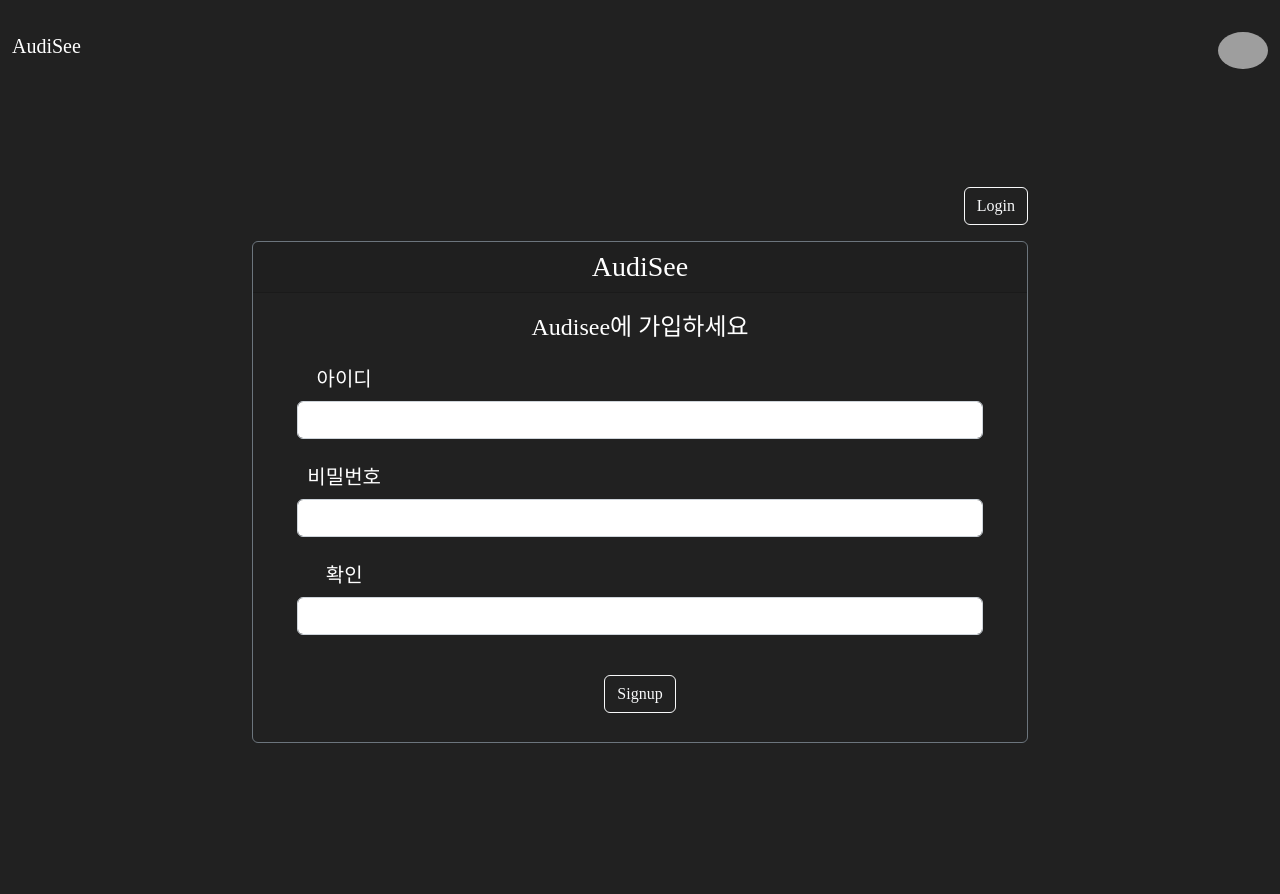
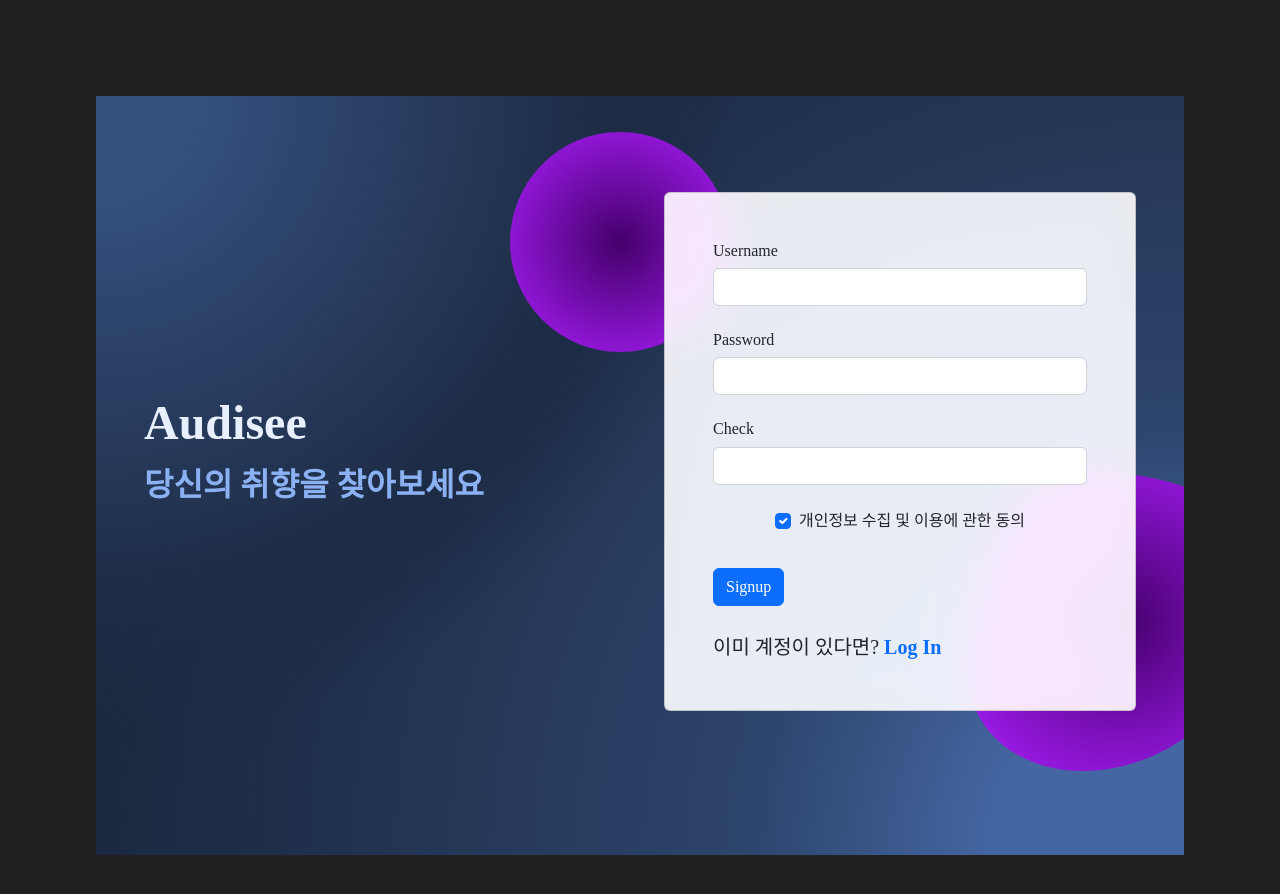
Before and after one commit to zacinthepark/audisee, a Vue app in the folder vue-audisee/: page /signup in a window 1280 px wide. Shown: the top 894 px of the page. Before the commit the page ends 839 px from the top, so only its background shows below. Built offline with nearby package versions, Linux system fonts and the light colour scheme; grey boxes are pictures that could not be loaded.

Commit message:
update login

```diff
--- a/vue-audisee/src/App.vue
+++ b/vue-audisee/src/App.vue
@@ -1,7 +1,6 @@
 <template>
   <div id="app">
     <!-- NavBar 자체를 로그인 되면 보이게 추후 수정 -->
-    <NavBar />
     <div class="m-5 p-5">
       <router-view />
     </div>
@@ -9,13 +8,9 @@
 </template>
 
 <script>
-import NavBar from "@/components/NavBar.vue";
-
 export default {
   name: "App",
-  components: {
-    NavBar,
-  },
+  components: {},
 };
 </script>
 
--- a/vue-audisee/src/views/HomeView.vue
+++ b/vue-audisee/src/views/HomeView.vue
@@ -1,21 +1,27 @@
+<!-- Background image -->
 <template>
   <!-- Background image -->
-  <div class="container" style="height: 70vh">
-    <div class="d-flex justify-content-center align-items-center h-100">
-      <div class="text-white">
-        <h1 class="mb-3 fw-normal">오늘은 어떤 영화를 시청하셨나요</h1>
-        <br />
-        <!-- 라우터 링크 하얀색으로 바꾸기 -->
-        <router-link :to="{ name: 'SearchView' }">
-          <b-iconstack animation="cylon-vertical" rotate="90">
-            <b-icon stacked icon="chevron-right" shift-h="-4"></b-icon>
-            <b-icon stacked icon="chevron-right" shift-h="0"></b-icon>
-            <b-icon stacked icon="chevron-right" shift-h="4"></b-icon>
-          </b-iconstack>
-        </router-link>
+  <div class="bg-image shadow-2-strong">
+    <div>
+      <div
+        class="container d-flex align-items-center justify-content-center text-center h-100"
+      >
+        <div class="text-white">
+          <h1 class="mb-3">방금 영화를 시청하셨나요?</h1>
+          <br />
+          <router-link
+            :to="{ name: 'SearchView' }"
+            class="btn btn-outline-light btn-lg m-2"
+            role="button"
+            rel="nofollow"
+            target="_blank"
+            >START Audisee</router-link
+          >
+        </div>
       </div>
     </div>
   </div>
+  <!-- Background image -->
 </template>
 
 <script>
@@ -24,4 +30,15 @@ export default {
 };
 </script>
 
-<style></style>
+<style>
+/* Height for devices larger than 576px */
+@media (min-width: 992px) {
+  #intro {
+    margin-top: -58.59px;
+  }
+}
+
+.navbar .nav-link {
+  color: #fff !important;
+}
+</style>
--- a/vue-audisee/src/views/LoginView.vue
+++ b/vue-audisee/src/views/LoginView.vue
@@ -1,53 +1,78 @@
 <template>
-  <div class="text-white container" style="width: 800px">
-    <router-link
-      :to="{ name: 'SignupView' }"
-      class="d-grid pb-3 gap-2 d-md-flex justify-content-md-end text-decoration-none"
+  <!-- Section: Design Block -->
+  <section class="background-radial-gradient overflow-hidden">
+    <div class="container px-4 py-5 px-md-5 text-center text-lg-start my-5">
+      <div class="row gx-lg-5 align-items-center mb-5">
+        <div class="col-lg-6 mb-5 mb-lg-0" style="z-index: 10">
+          <h1
+            class="my-5 display-5 fw-bold ls-tight"
+            style="color: hsl(218, 81%, 95%)"
           >
-      <button class="btn btn-outline-light" type="button">Signup</button>
-    </router-link>
-    <div class="card bg-transparent border-secondary">
-      <h3 class="card-header">
-        <b-navbar-brand href="Home" class="text-white tw-bold"
-          >AudiSee</b-navbar-brand
+            Audisee <br />
+            <span class="fs-2" style="color: hsl(218, 81%, 75%)"
+              >당신의 취향을 찾아보세요</span
             >
-      </h3>
-      <div class="card-body">
-        <h4 class="card-subtitle my-1">Audisee에 로그인하세요</h4>
+          </h1>
+        </div>
+
+        <div class="col-lg-6 mb-5 mb-lg-0 position-relative">
+          <div
+            id="radius-shape-1"
+            class="position-absolute rounded-circle shadow-5-strong"
+          ></div>
+          <div
+            id="radius-shape-2"
+            class="position-absolute shadow-5-strong"
+          ></div>
+
+          <div class="card bg-glass">
+            <div class="card-body px-4 py-5 px-md-5">
               <form @submit.prevent="logIn">
-          <div class="m-3 row card-text fs-5">
-            <label for="username" class="col-sm-2 col-form-label"
-              >아이디
-            </label>
-            <div>
+                <!-- User input -->
+                <div class="form-outline mb-4">
+                  <h6 class="text-start">Username</h6>
                   <input
+                    value="Username"
+                    v-model="username"
                     type="text"
+                    id="username"
                     class="form-control"
-                id="username"
-                v-model="username"
                   />
                 </div>
+
+                <!-- Password input -->
+                <div class="form-outline mb-4">
+                  <h6 class="text-start">Password</h6>
+                  <input
+                    value="Password"
+                    v-model="password"
+                    type="password"
+                    id="password"
+                    class="form-control"
+                  />
                 </div>
-          <div class="m-3 row card-text fs-5">
-            <label for="password" class="col-sm-2 col-form-label"
-              >비밀번호
-            </label>
-            <div>
-              <input
-                type="password"
-                class="form-control"
-                id="password"
-                v-model="password"
-              /><br />
-            </div>
-          </div>
-          <button type="submit" value="LogIn" class="btn btn-outline-light">
+
+                <!-- Submit button -->
+                <button type="submit" class="btn btn-primary btn-block mb-4">
                   Login
                 </button>
               </form>
+              <div>
+                <p class="mb-0 fs-5">
+                  아직 계정이 없나요?
+                  <router-link
+                    :to="{ name: 'SignupView' }"
+                    class="fw-bold text-primary text-decoration-none"
+                    >Sign Up</router-link
+                  >
+                </p>
               </div>
             </div>
           </div>
+        </div>
+      </div>
+    </div>
+  </section>
 </template>
 
 <script>
@@ -74,4 +99,48 @@ export default {
 };
 </script>
 
-<style></style>
+<style>
+.background-radial-gradient {
+  background-color: hsl(218, 41%, 15%);
+  background-image: radial-gradient(
+      650px circle at 0% 0%,
+      hsl(218, 41%, 35%) 15%,
+      hsl(218, 41%, 30%) 35%,
+      hsl(218, 41%, 20%) 75%,
+      hsl(218, 41%, 19%) 80%,
+      transparent 100%
+    ),
+    radial-gradient(
+      1250px circle at 100% 100%,
+      hsl(218, 41%, 45%) 15%,
+      hsl(218, 41%, 30%) 35%,
+      hsl(218, 41%, 20%) 75%,
+      hsl(218, 41%, 19%) 80%,
+      transparent 100%
+    );
+}
+
+#radius-shape-1 {
+  height: 220px;
+  width: 220px;
+  top: -60px;
+  left: -130px;
+  background: radial-gradient(#44006b, #ad1fff);
+  overflow: hidden;
+}
+
+#radius-shape-2 {
+  border-radius: 38% 62% 63% 37% / 70% 33% 67% 30%;
+  bottom: -60px;
+  right: -110px;
+  width: 300px;
+  height: 300px;
+  background: radial-gradient(#44006b, #ad1fff);
+  overflow: hidden;
+}
+
+.bg-glass {
+  background-color: hsla(0, 0%, 100%, 0.9) !important;
+  backdrop-filter: saturate(200%) blur(25px);
+}
+</style>
--- a/vue-audisee/src/views/MainView.vue
+++ b/vue-audisee/src/views/MainView.vue
@@ -1,5 +1,6 @@
 <template>
   <div class="text-white">
+    <NavBar />
     <div class="d-flex">
       <b-container class="me-5">
         <b-card-img
--- a/vue-audisee/src/views/MembersView.vue
+++ b/vue-audisee/src/views/MembersView.vue
@@ -1,5 +1,7 @@
 <template>
   <div>
+    <NavBar />
+
     <h1>MembersView</h1>
     <MembersItemVue />
   </div>
--- a/vue-audisee/src/views/PlaylistView.vue
+++ b/vue-audisee/src/views/PlaylistView.vue
@@ -1,5 +1,7 @@
 <template>
   <div>
+    <NavBar />
+
     <h1>PlaylistView</h1>
     <PlaylistItemVue />
   </div>
--- a/vue-audisee/src/views/ProfileView.vue
+++ b/vue-audisee/src/views/ProfileView.vue
@@ -1,5 +1,7 @@
 <template>
   <div class="text-white">
+    <NavBar />
+
     <h1 class="fw-bold">나 의 프로필</h1>
     <h3 class="p-3 mt-5 mb-2 text-start">
       총 {{ myMoviesLength }}개의 영화를 좋아해요
@@ -55,7 +57,7 @@ export default {
   updated() {
     // this.$store.dispatch("getMyMovies");
     // this.$store.dispatch("getMyTracks");
-  }
+  },
 };
 </script>
 
--- a/vue-audisee/src/views/RecommendView.vue
+++ b/vue-audisee/src/views/RecommendView.vue
@@ -1,5 +1,7 @@
 <template>
   <div class="text-white">
+    <NavBar />
+
     <h1 class="pb-5">음산한 영화 추천</h1>
     <div class="row row-cols-1 row-cols-md-5 g-4">
       <RecommendItem v-for="movie in movies" :key="movie.id" :movie="movie" />
--- a/vue-audisee/src/views/SignupView.vue
+++ b/vue-audisee/src/views/SignupView.vue
@@ -1,64 +1,102 @@
 <template>
-  <div class="text-white container" style="width: 800px">
-    <router-link
-      :to="{ name: 'LoginView' }"
-      class="d-grid pb-3 gap-2 d-md-flex justify-content-md-end text-decoration-none"
+  <!-- Section: Design Block -->
+  <section class="background-radial-gradient overflow-hidden">
+    <div class="container px-4 py-5 px-md-5 text-center text-lg-start my-5">
+      <div class="row gx-lg-5 align-items-center mb-5">
+        <div class="col-lg-6 mb-5 mb-lg-0" style="z-index: 10">
+          <h1
+            class="my-5 display-5 fw-bold ls-tight"
+            style="color: hsl(218, 81%, 95%)"
           >
-      <button class="btn btn-outline-light" type="button">Login</button>
-    </router-link>
-    <div class="card bg-transparent border-secondary">
-      <h3 class="card-header">
-        <b-navbar-brand href="Home" class="text-white tw-bold"
-          >AudiSee</b-navbar-brand
+            Audisee <br />
+            <span class="fs-2" style="color: hsl(218, 81%, 75%)"
+              >당신의 취향을 찾아보세요</span
             >
-      </h3>
-      <div class="card-body">
-        <h4 class="card-subtitle my-1">Audisee에 가입하세요</h4>
+          </h1>
+        </div>
+
+        <div class="col-lg-6 mb-5 mb-lg-0 position-relative">
+          <div
+            id="radius-shape-1"
+            class="position-absolute rounded-circle shadow-5-strong"
+          ></div>
+          <div
+            id="radius-shape-2"
+            class="position-absolute shadow-5-strong"
+          ></div>
+
+          <div class="card bg-glass">
+            <div class="card-body px-4 py-5 px-md-5">
               <form @submit.prevent="signUp">
-          <div class="m-3 row card-text fs-5">
-            <label for="username" class="col-sm-2 col-form-label"
-              >아이디
-            </label>
-            <div>
+                <!-- User input -->
+                <div class="form-outline mb-4">
+                  <h6 class="text-start">Username</h6>
                   <input
+                    value="Username"
+                    v-model="username"
                     type="text"
+                    id="username"
                     class="form-control"
-                id="username"
-                v-model="username"
                   />
                 </div>
-          </div>
-          <div class="m-3 row card-text fs-5">
-            <label for="password1" class="col-sm-2 col-form-label"
-              >비밀번호
-            </label>
-            <div>
+
+                <!-- Password input -->
+                <div class="form-outline mb-4">
+                  <h6 class="text-start">Password</h6>
                   <input
+                    value="Password"
+                    v-model="password1"
                     type="password"
+                    id="password1"
                     class="form-control"
-                id="password1"
-                v-model="password1"
                   />
                 </div>
-          </div>
-          <div class="m-3 row card-text fs-5">
-            <label for="password2" class="col-sm-2 col-form-label">확인</label>
-            <div>
+                <!-- Password input -->
+                <div class="form-outline mb-4">
+                  <h6 class="text-start">Check</h6>
                   <input
+                    value="Check"
+                    v-model="password2"
                     type="password"
+                    id="password2"
                     class="form-control"
-                id="password2"
-                v-model="password2"
                   />
                 </div>
+                <!-- Checkbox -->
+                <div class="form-check fs-6 d-flex justify-content-center mb-4">
+                  <input
+                    class="form-check-input me-2"
+                    type="checkbox"
+                    value=""
+                    id="form2Example33"
+                    checked
+                  />
+                  <label class="form-check-label" for="form2Example33">
+                    개인정보 수집 및 이용에 관한 동의
+                  </label>
                 </div>
-          <button type="submit" value="SignIn" class="btn btn-outline-light">
+
+                <!-- Submit button -->
+                <button type="submit" class="btn btn-primary btn-block mb-4">
                   Signup
                 </button>
               </form>
+              <div>
+                <p class="mb-0 fw-normal fs-5">
+                  이미 계정이 있다면?
+                  <router-link
+                    :to="{ name: 'LoginView' }"
+                    class="fw-bold text-primary text-decoration-none"
+                    >Log In</router-link
+                  >
+                </p>
               </div>
             </div>
           </div>
+        </div>
+      </div>
+    </div>
+  </section>
 </template>
 
 <script>
@@ -89,4 +127,48 @@ export default {
 };
 </script>
 
-<style></style>
+<style>
+.background-radial-gradient {
+  background-color: hsl(218, 41%, 15%);
+  background-image: radial-gradient(
+      650px circle at 0% 0%,
+      hsl(218, 41%, 35%) 15%,
+      hsl(218, 41%, 30%) 35%,
+      hsl(218, 41%, 20%) 75%,
+      hsl(218, 41%, 19%) 80%,
+      transparent 100%
+    ),
+    radial-gradient(
+      1250px circle at 100% 100%,
+      hsl(218, 41%, 45%) 15%,
+      hsl(218, 41%, 30%) 35%,
+      hsl(218, 41%, 20%) 75%,
+      hsl(218, 41%, 19%) 80%,
+      transparent 100%
+    );
+}
+
+#radius-shape-1 {
+  height: 220px;
+  width: 220px;
+  top: -60px;
+  left: -130px;
+  background: radial-gradient(#44006b, #ad1fff);
+  overflow: hidden;
+}
+
+#radius-shape-2 {
+  border-radius: 38% 62% 63% 37% / 70% 33% 67% 30%;
+  bottom: -60px;
+  right: -110px;
+  width: 300px;
+  height: 300px;
+  background: radial-gradient(#44006b, #ad1fff);
+  overflow: hidden;
+}
+
+.bg-glass {
+  background-color: hsla(0, 0%, 100%, 0.9) !important;
+  backdrop-filter: saturate(200%) blur(25px);
+}
+</style>
```
Lines whose indentation alone changed are shown as unchanged.
